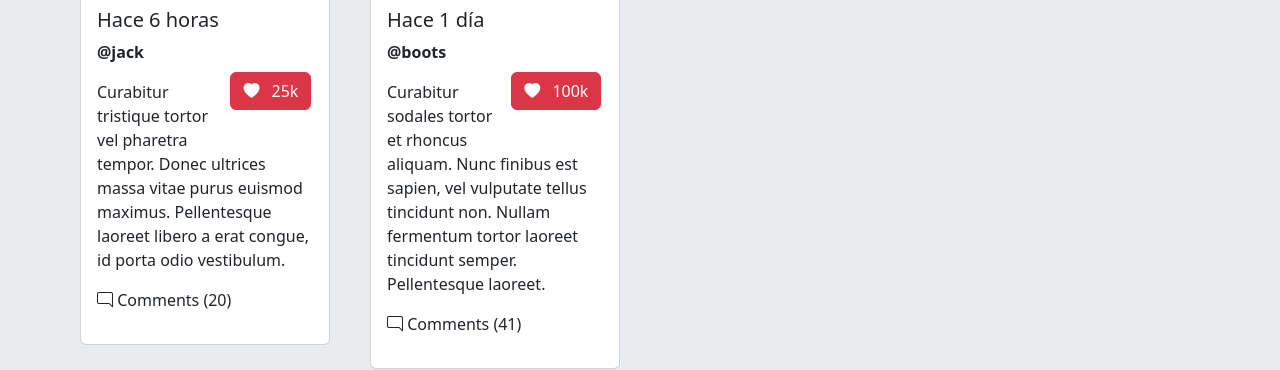
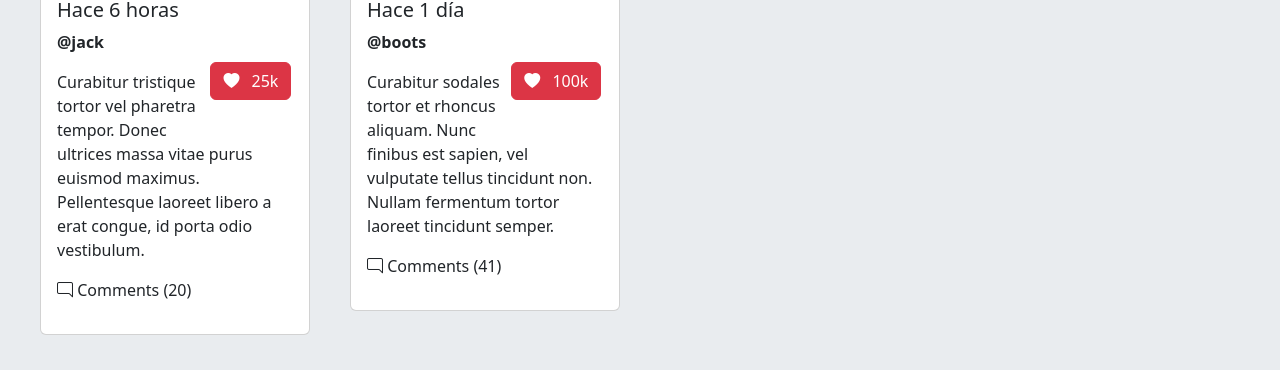
Before and after one commit to mpcevallos/ejercicio1-react, a React (Vite) app: page / in a window 1280 px wide. Shown: the part 1117-1487 px from the top of the page. Built offline with nearby package versions, Linux system fonts and the light colour scheme.

Commit message:
Ejercicio 2 Aplicación React dinámica, primer commit

```diff
--- a/src/components/postList.jsx
+++ b/src/components/postList.jsx
@@ -46,7 +46,7 @@ const posts = [
     time: "Hace 1 día",
     author: "@boots",
     likes: 100,
-    text: "Curabitur sodales tortor et rhoncus aliquam. Nunc finibus est sapien, vel vulputate tellus tincidunt non. Nullam fermentum tortor laoreet tincidunt semper. Pellentesque laoreet.",
+    text: "Curabitur sodales tortor et rhoncus aliquam. Nunc finibus est sapien, vel vulputate tellus tincidunt non. Nullam fermentum tortor laoreet tincidunt semper.",
     comments: "Comments (41)",
   },
 ];
@@ -54,7 +54,7 @@ const posts = [
 function PostList() {
   return (
     <div className="container-fluid bg-body-secondary me-4 pt-4 pb-5">
-    <div className="row d-flex m-5">
+    <div className="row d-flex m-2">
       {posts.map((post, i) => (
         <Post
           key={i}
```
